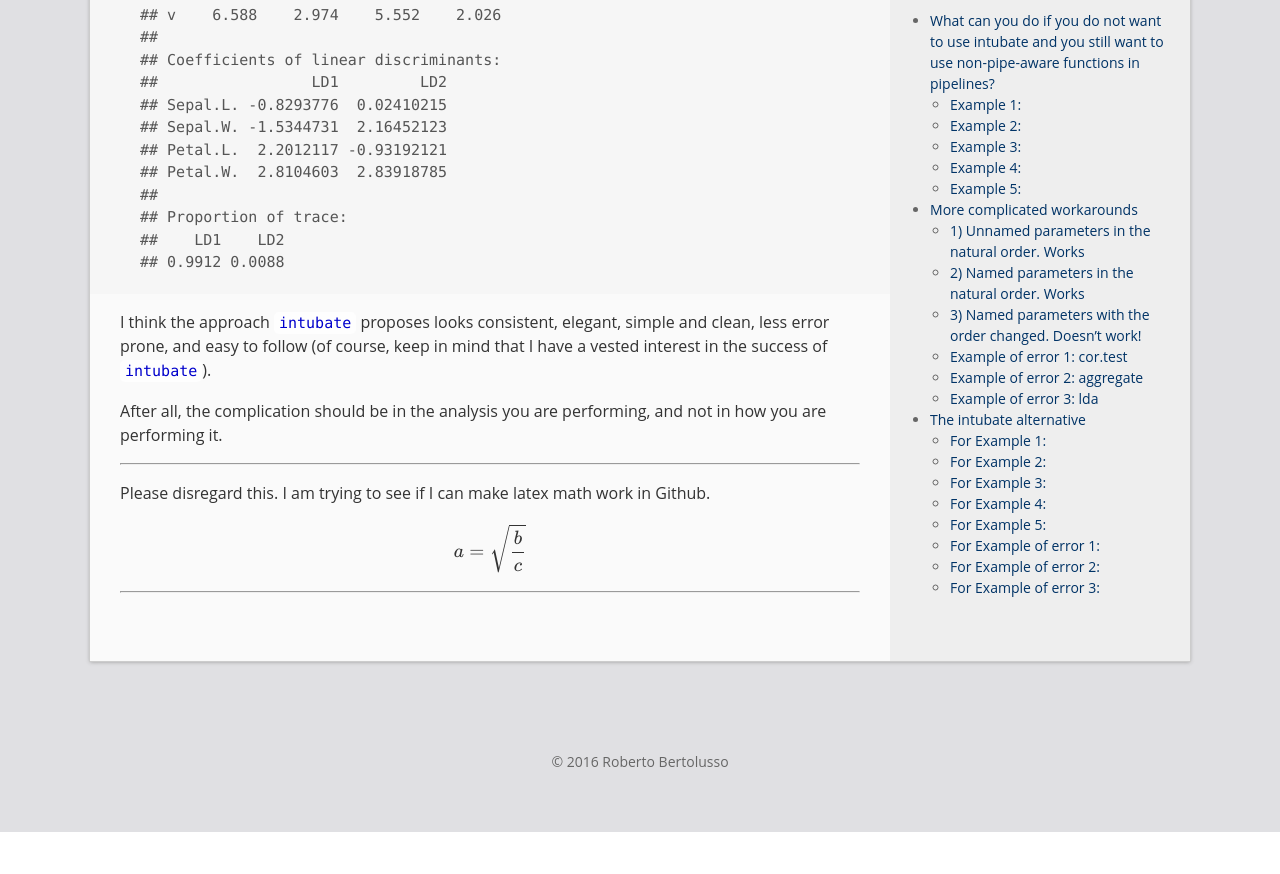
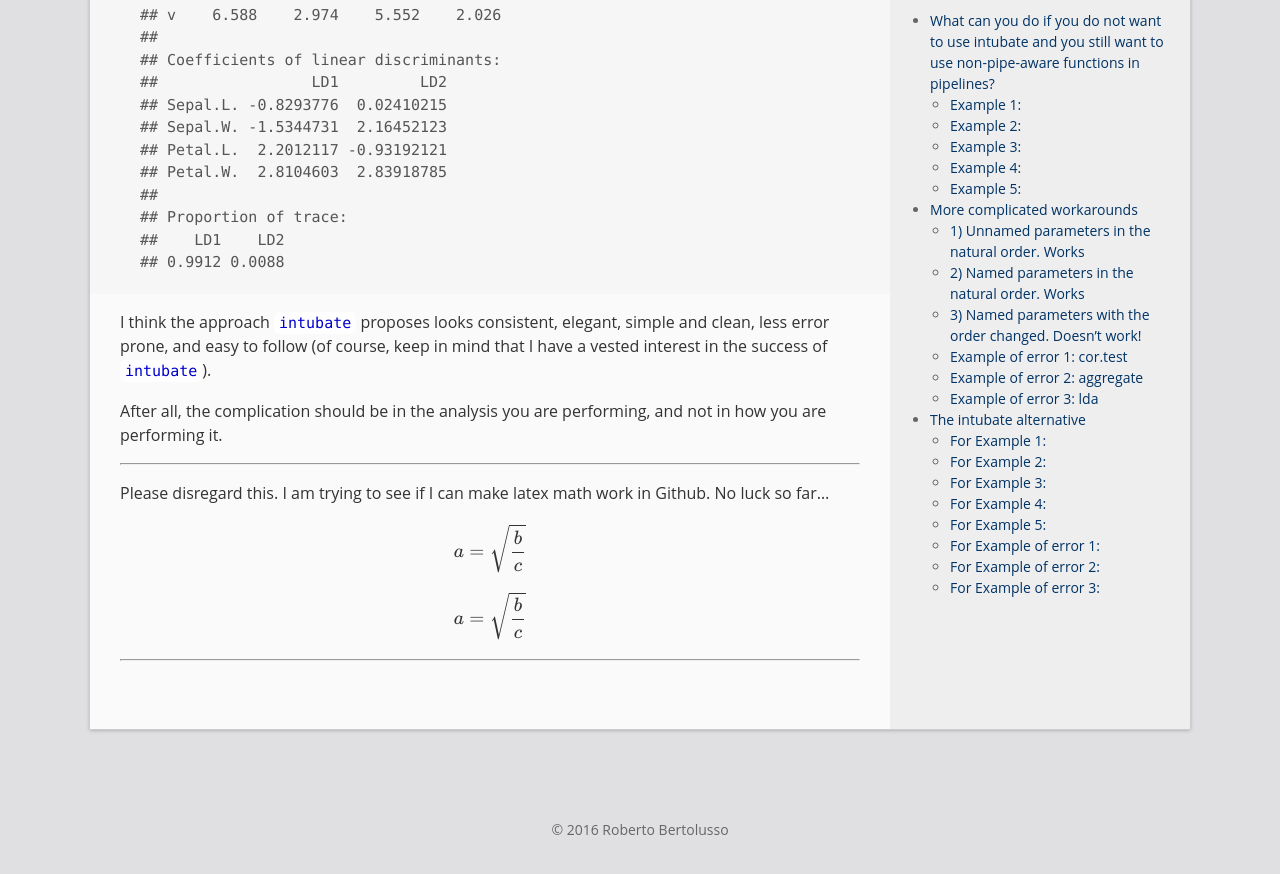
Before and after one commit to rbertolusso/rbertolusso.github.io, a Jekyll site: the page built from _posts/2016-10-24-stat-functions-in-pipelines-without-intubate.md, in a window 1280 px wide and 900 px high, scrolled down 19031 px. Shown: the top 874 px of the window. Built offline with Jekyll 4.4.1, drawn with Linux system fonts in a browser that asks for light colours; formulas are drawn with MathJax 3; comment, search, counter and statistics services are not loaded; before the commit the page ends 19863 px from its top, so only the background shows below that.

Commit message:
Frustrating...

```diff
--- a/_posts/2016-10-24-stat-functions-in-pipelines-without-intubate.md
+++ b/_posts/2016-10-24-stat-functions-in-pipelines-without-intubate.md
@@ -879,7 +879,14 @@ and not in how you are performing it.
 
 <hr />
 Please disregard this. I am trying to see if I can make latex math work in Github.
+No luck so far...
+
 \[
 a = \sqrt{\frac{b}{c}}
 \]
+
+$$
+a = \sqrt{\frac{b}{c}}
+$$
+
 <hr />
```
Also changed, not shown: _source/2016-10-24-stat-functions-in-pipelines-without-intubate.Rmd (+7 -0 lines).
